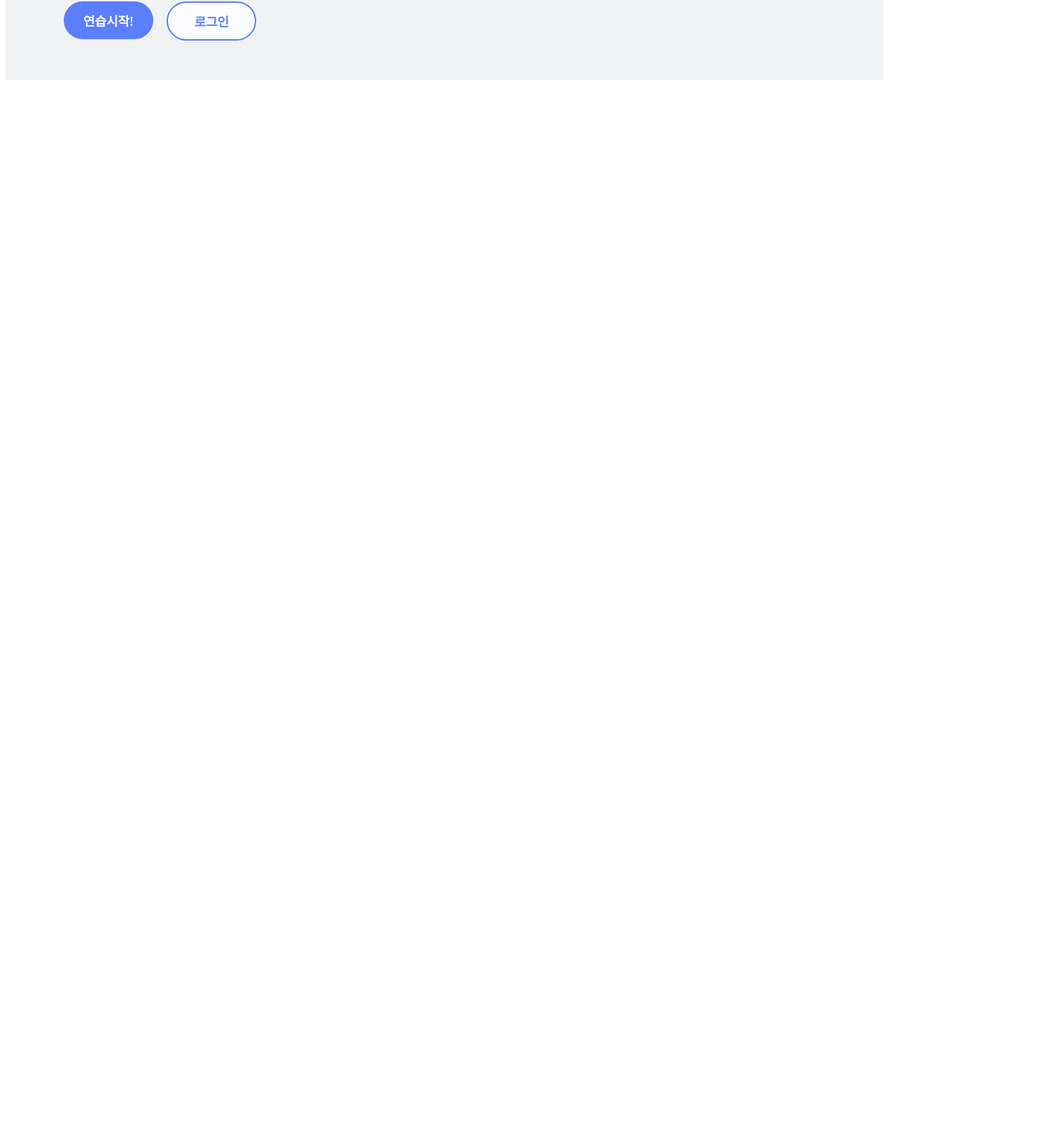
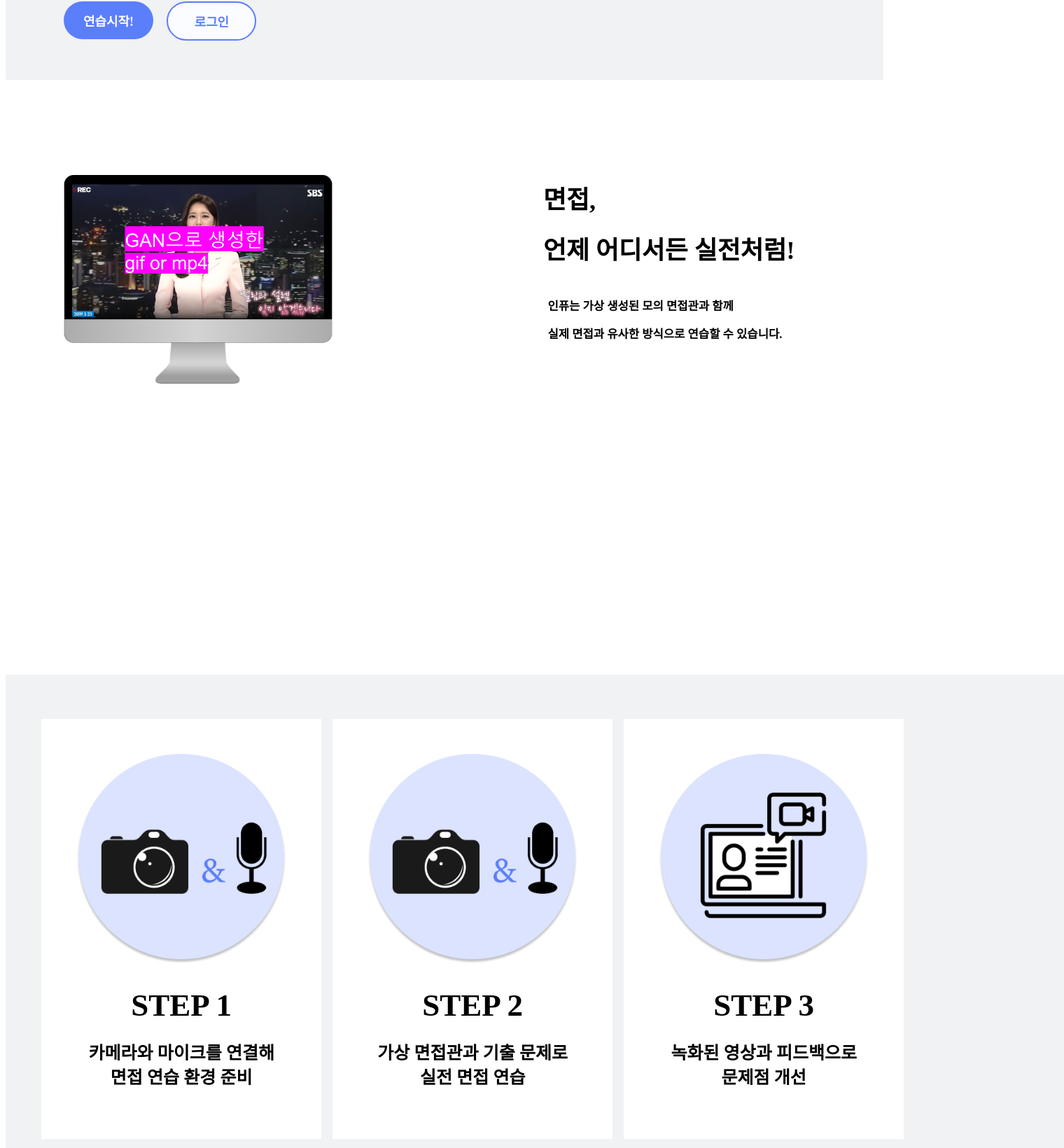
Before and after one commit to kookmin-sw/capstone-2022-15, a React (Create React App) app in the folder src/front/: page / in a window 1280 px wide. Shown: the part 494-2134 px from the top of the page at 70% size, 1520 px wide, since content can reach past the window. Before the commit the page ends 816 px from the top, so only its background shows below. Built offline with nearby package versions, Linux system fonts and the light colour scheme.

Commit message:
메인페이지 - Bottom까지 사이즈 조정 완료

```diff
--- a/src/front/src/pages/HomePage/Home.js
+++ b/src/front/src/pages/HomePage/Home.js
@@ -24,16 +24,17 @@ class Home extends Component {
   render() {
     return (
       <div className="App">
+
+        {/* <Header/> */}
         <Navbar/>
+        <Top/>
+        <Middle/>
+        <Bottom/>
 
-        <Top></Top>
         {/*
-        <Header></Header>
 
-        <Middle></Middle>
-        <Bottom></Bottom>
-        <Footer_pink></Footer_pink>
-        <Footer_gray></Footer_gray>  */}
+        <Footer_pink/>
+        <Footer_gray/> */}
       </div>
     );
   }
@@ -114,16 +115,16 @@ class Middle extends Component{
     return(
       <div className="FR-middle">
           <img src={img_gan} className="img-gan"/>
-          <span className="middle-txt1" style={{width:'594px', height:'349px', left:'840px', top:'0px'}}>
+          <span className="middle-txt1" style={{width:'33vw', left:'60vw', top:'12vh'}}>
             면접, <br></br>
             언제 어디서든 실전처럼!
           </span>
-          <span className="middle-txt2" style={{width:'690px', height:'349px', left:'840px', top:'160px'}}>
+          <span className="middle-txt2" style={{width:'32vw', left:'60.5vw', top:'33vh'}}>
             인퓨는 가상 생성된 모의 면접관과 함께 <br></br>
             실제 면접과 유사한 방식으로 연습할 수 있습니다.
           </span>
           <div onClick={()=>console.log("로그인(회원가입) 페이지로 페이지 변경")}>
-                <Link to ="login" className="BT-join" style={{width:'250px', height:'72px', left:'1000px', top:'310px', background:'#FFAFC2', border: '1px solid #FFAFC2'}}>
+                <Link to ="login" className="BT-join" style={{width:'14vw', height:'8vh', left:'68.2vw', top:'52vh'}}>
                   회원가입
                 </Link>
           </div>
@@ -137,7 +138,7 @@ class Bottom extends Component{
   render(){
     return(
       <div className='FR-bottom'>
-          <div className="box-step" style={{left: "100px"}}>
+          <div className="box-step" style={{left: "4vw"}}>
             <img src={img_step1} className="img-step"/>
             <span className="bottom-txt1">
               STEP 1
@@ -147,7 +148,7 @@ class Bottom extends Component{
               면접 연습 환경 준비
             </span>
           </div>
-          <div className="box-step" style={{left: "550px"}}>
+          <div className="box-step" style={{left: "36.5vw"}}>
             <img src={img_step1} className="img-step"/>
             <span className="bottom-txt1">
                 STEP 2
@@ -157,7 +158,7 @@ class Bottom extends Component{
               실전 면접 연습
             </span>
           </div>
-          <div className="box-step" style={{left: "1000px"}}>
+          <div className="box-step" style={{left: "69vw"}}>
             <img src={img_step3} className="img-step"/>
             <span className="bottom-txt1">
                 STEP 3
```
